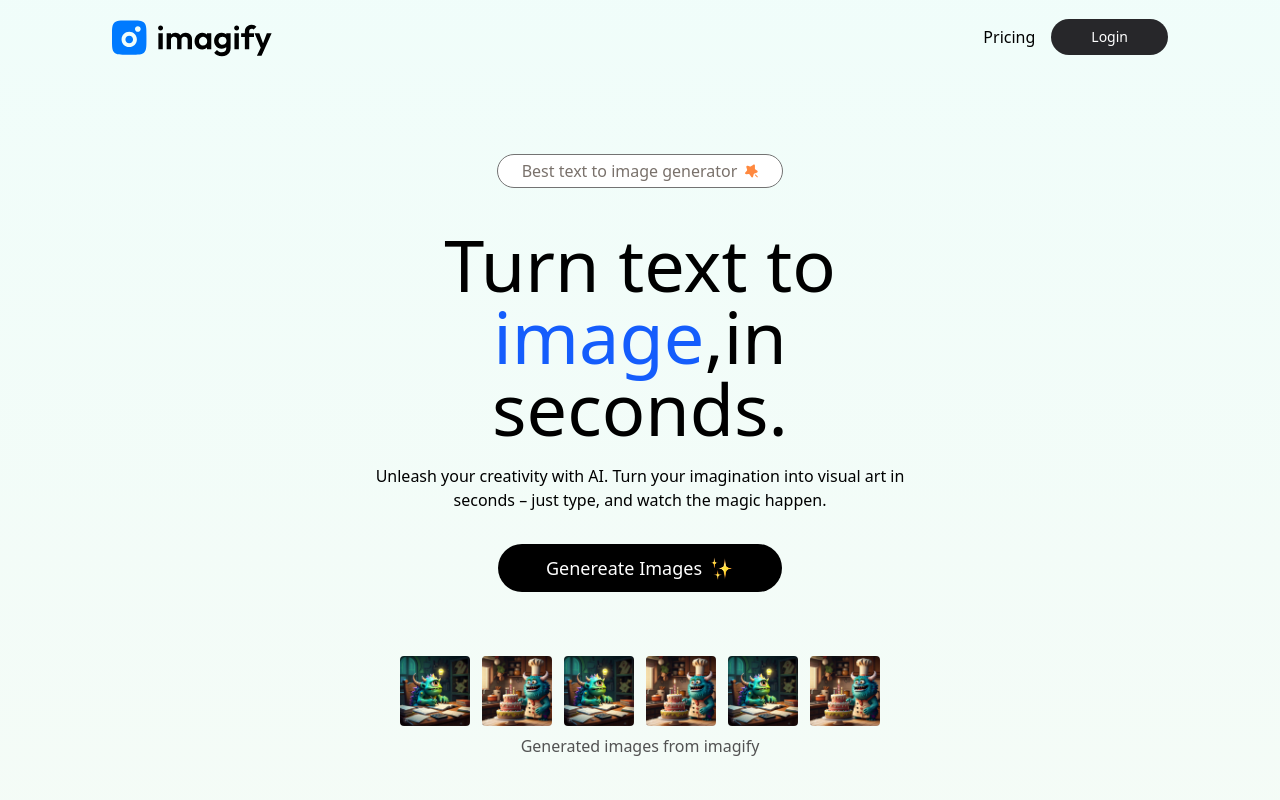
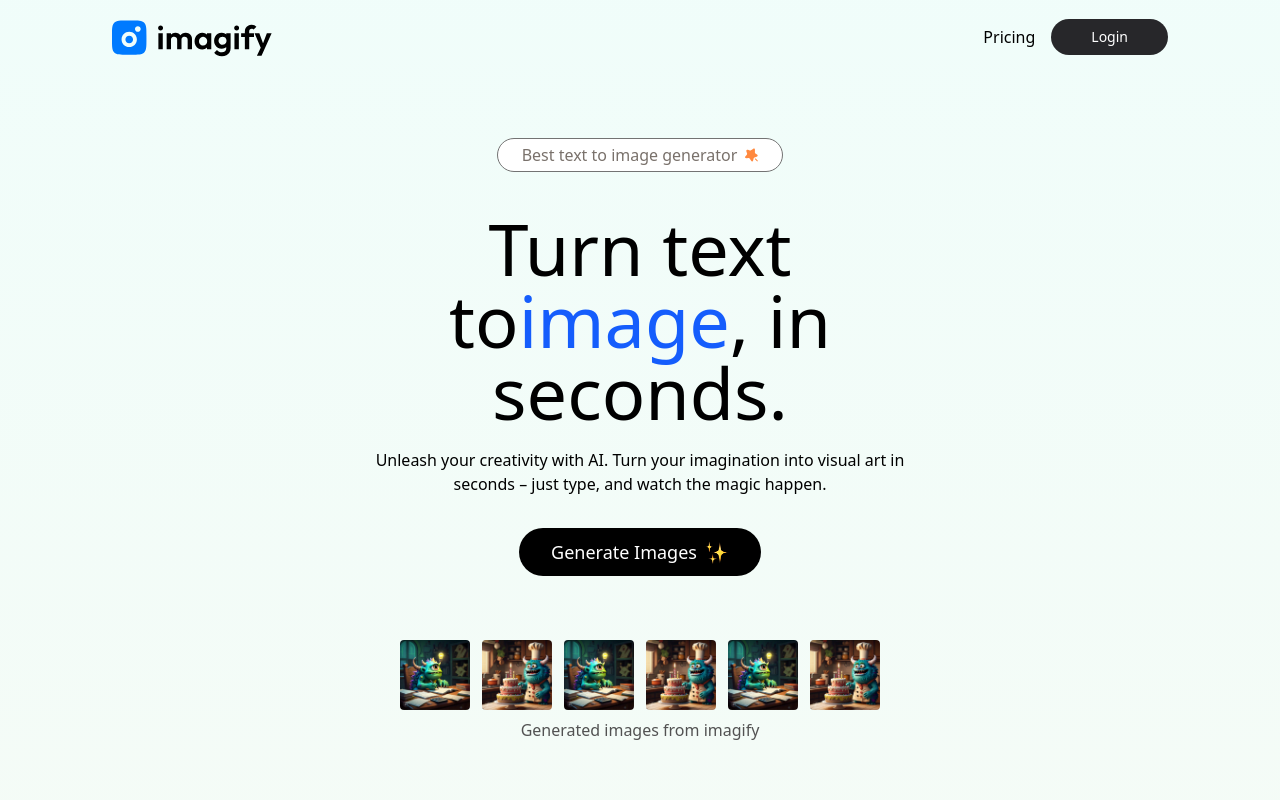
Before and after one commit to fahad-khan11/image-generate-SaaS_App-using-Next-Mern-, a Next.js app: page / in a window 1280 px wide. Shown: the top 800 px of the page. Built offline with nearby package versions, Linux system fonts and the light colour scheme.

Commit message:
updated pages

```diff
--- a/app/components/Header.js
+++ b/app/components/Header.js
@@ -1,33 +1,108 @@
-"use-client"
-import React from 'react'
-import { assets } from '../assets/assets'
-import Image from 'next/image'
+"use client";
+import { motion } from "framer-motion";
+import React, { useContext } from "react";
+import { assets } from "../assets/assets";
+import Image from "next/image";
+import { AppContext } from "../context/AppContext";
+import { useRouter } from "next/navigation"; // ✅ Correct import
 
 const Header = () => {
-  return (
-        <div className="flex flex-col justify-center items-center my-20">
-            <div className="text-stone-500 inline-flex text-center gap-2 bg-white px-6 py-1 rounded-full border border-neutral-500">
+    const { user, setShowLogin } = useContext(AppContext);
+    const router = useRouter();
+
+    const onClickHandler = () => {
+        if (user) {
+            router.push('/result');
+        } else {
+            setShowLogin(true);
+        }
+    };
+
+    return (
+        <motion.div
+            className="flex flex-col justify-center items-center my-16"
+            initial={{ opacity: 0.2, y: 100 }}
+            transition={{ duration: 1 }}
+            whileInView={{ opacity: 1, y: 0 }}
+            viewport={{ once: true }}
+        >
+            <motion.div
+                initial={{ opacity: 0, y: -20 }}
+                animate={{ opacity: 1, y: 0 }}
+                transition={{ delay: 0.2, duration: 0.8 }}
+                className="text-stone-500 inline-flex text-center gap-2 bg-white px-6 py-1 rounded-full border border-neutral-500"
+            >
                 <p>Best text to image generator</p>
-                <Image src={assets.star_icon} alt='star-icons' />
-            </div>
-            <h1 className='text-4xl max-w-[300px]  sm:text-7xl sm:max-w-[590px] mx-auto mt-10 text-center'>Turn text to <span className='text-blue-600'>image</span>,in seconds.</h1>
+                <Image src={assets.star_icon} alt="star-icons" />
+            </motion.div>
 
-            <p className='text-center max-w-xl mx-auto mt-5'>Unleash your creativity with AI. Turn your imagination into visual art in seconds – just type, and watch the magic happen.</p>
+            <motion.h1 className="text-4xl max-w-[300px] sm:text-7xl sm:max-w-[590px] mx-auto mt-10 text-center">
+                Turn text to
+                <motion.span
+                    className="text-blue-600"
+                    initial={{ opacity: 0 }}
+                    animate={{ opacity: 1 }}
+                    transition={{ delay: 0.4, duration: 2 }}
+                >
+                    image
+                </motion.span>, in seconds.
+            </motion.h1>
 
-            <button className='sm:text-lg text-white bg-black w-auto mt-8 px-12 py-2.5 flex items-center gap-2 rounded-full'>
-                Genereate Images
-                <Image src={assets.star_group} alt="stars-groups" className='h-6 w-6'/>
-            </button>
+            <motion.p
+                className="text-center max-w-xl mx-auto mt-5"
+                initial={{ opacity: 0, y: 20 }}
+                animate={{ opacity: 1, y: 0 }}
+                transition={{ delay: 0.6, duration: 0.8 }}
+            >
+                Unleash your creativity with AI. Turn your imagination into visual art
+                in seconds – just type, and watch the magic happen.
+            </motion.p>
 
-            <div className='flex flex-wrap justify-center mt-16 gap-3'>
-                {Array(6).fill('').map((item,index)=>(
-                    <Image src={index%2==0?assets.sample_img_2:assets.sample_img_1} key={index} width={70} alt='sample-images' className='rounded hover:scale-105 transition-all duration-300 cursor-pointer max-sm:w-10'/>
+            <motion.button
+                onClick={onClickHandler}
+                className="sm:text-lg text-white bg-black w-auto mt-8 px-8 py-2.5 flex items-center gap-2 rounded-full"
+                whileHover={{ scale: 1.05 }}
+                whileTap={{ scale: 0.95 }}
+                initial={{ opacity: 0 }}
+                animate={{ opacity: 1, y: 0 }}
+                transition={{ default: { duration: 0.8 }, opacity: { delay: 0.8, duration: 1 } }}
+            >
+                Generate Images
+                <Image src={assets.star_group} alt="stars-groups" className="h-6 w-6" />
+            </motion.button>
+
+            <motion.div
+                initial={{ opacity: 0 }}
+                animate={{ opacity: 1 }}
+                transition={{ delay: 1, duration: 1 }}
+                className="flex flex-wrap justify-center mt-16 gap-3"
+            >
+                {Array(6).fill("").map((_, index) => (
+                    <motion.div
+                        key={index}
+                        whileHover={{ scale: 1.05 }}
+                    >
+                        <Image
+                            src={index % 2 === 0 ? assets.sample_img_2 : assets.sample_img_1}
+                            width={70}
+                            height={70}
+                            alt="sample-images"
+                            className="rounded hover:scale-105 transition-all duration-300 cursor-pointer max-sm:w-10"
+                        />
+                    </motion.div>
                 ))}
-            </div>
+            </motion.div>
 
-            <p className='mt-2 text-neutral-600'>Generated images from imagify</p>
-        </div>
-  )
-}
+            <motion.p
+                initial={{ opacity: 0 }}
+                animate={{ opacity: 1 }}
+                transition={{ delay: 1.2, duration: 0.8 }}
+                className="mt-2 text-neutral-600"
+            >
+                Generated images from imagify
+            </motion.p>
+        </motion.div>
+    );
+};
 
-export default Header
+export default Header;
--- a/app/components/Testimonial.js
+++ b/app/components/Testimonial.js
@@ -8,7 +8,7 @@ const Testimonial = () => {
          <h1 className='text-3xl sm:text-4xl font-semibold mb-2 '>Customer testimonials</h1>
          <p className='text-gray-500 mb-8 '>what Our User Are Saying</p>
 
-         <div className='flex flex-row gap-6 '>
+         <div className='flex flex-col md:flex-row  gap-6 '>
             {
                 testimonialsData.map((testimonial,index)=>(
                     <div key={index} className='bg-white/20 p-12 rounded-lg shadow-md  w-80 m-auto cursor-pointer hover:scale-[1.02] transition-all'>
--- a/package.json
+++ b/package.json
@@ -10,6 +10,7 @@
   },
   "dependencies": {
     "@tailwindcss/postcss": "^4.0.14",
+    "motion": "^12.6.2",
     "next": "15.2.3",
     "postcss": "^8.5.3",
     "react": "^19.0.0",
```
Also changed, not shown: 1 other file (tests, documents, lock files or other folders).
